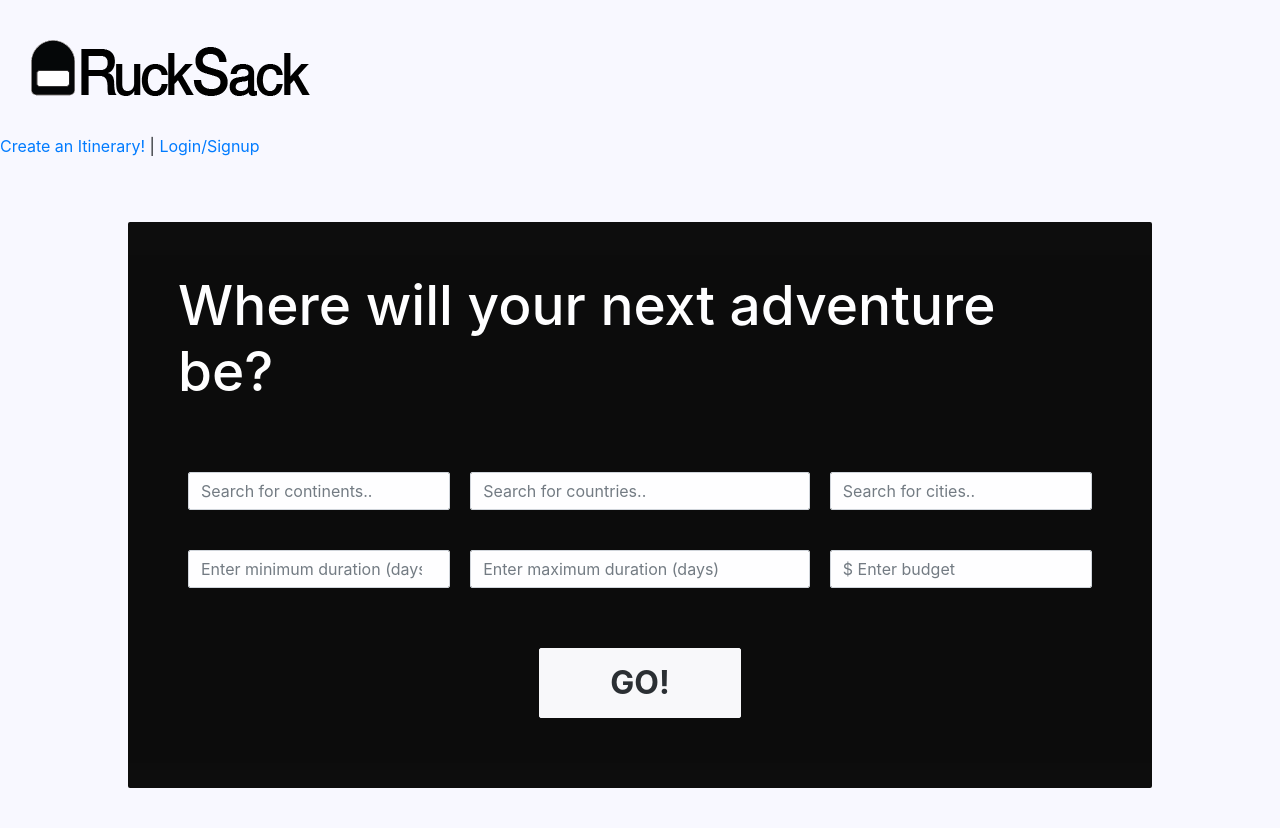
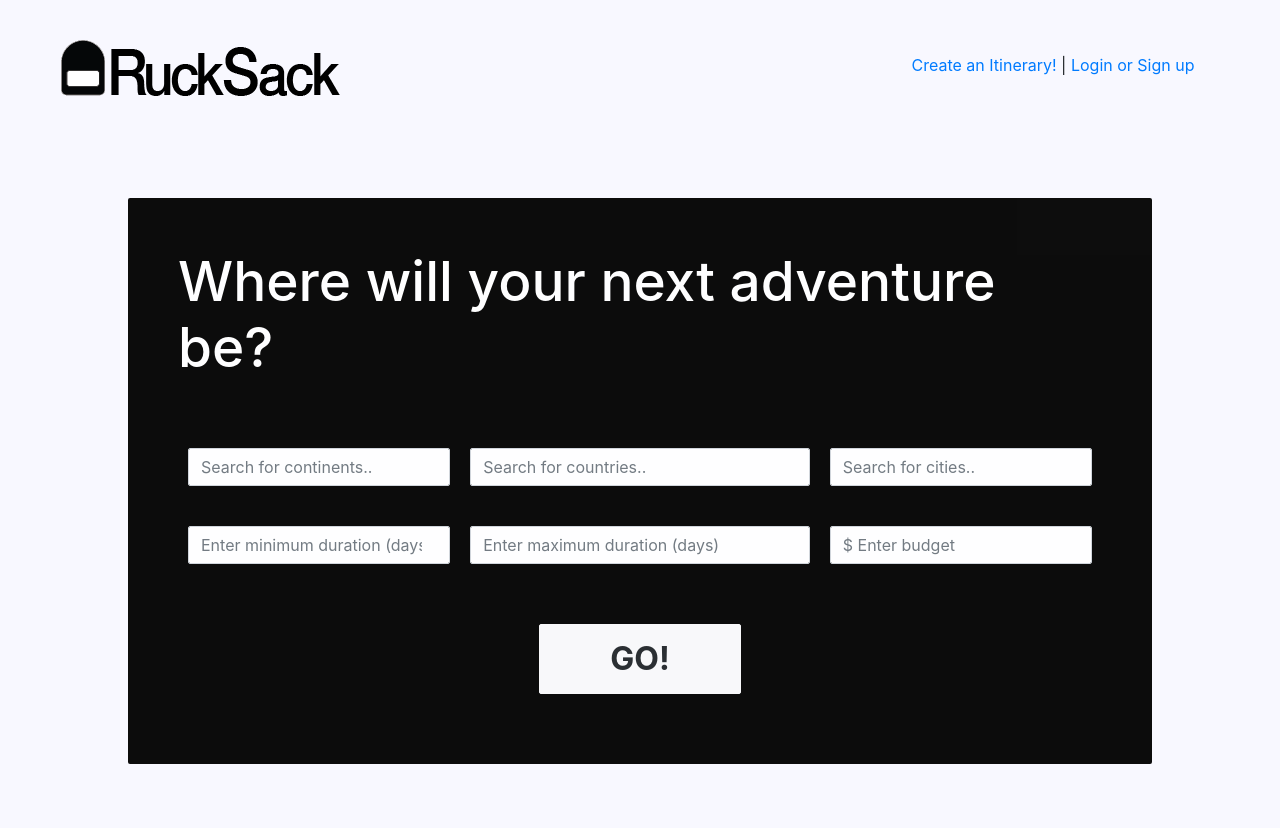
Before and after one commit to HojinPark-happy/RuckSack, a Django app: page / in a window 1280 px wide. Shown: the top 828 px of the page. After the commit the page ends 764 px from the top, so only its background shows below. Run offline with Django 3.2, Linux system fonts and the light colour scheme; data that the repository does not hold is empty; some libraries are stand-ins or nearby versions.

Commit message:
Committing latest changes

```diff
--- a/RuckSackApp/views.py
+++ b/RuckSackApp/views.py
@@ -22,4 +22,7 @@ def view_home_page(request):
         continentData,
         countryData,
         cityData]
+
+
+
     return render(request, 'home_page.html', {'context': context})
--- a/static/css/styles.css
+++ b/static/css/styles.css
@@ -36,3 +36,17 @@ button {
     padding: 10px 10px 0px 10px;
     height: 30%;
 }
+
+.col-sm-12 {
+    display: inline-block !important;
+    white-space: nowrap;
+}
+
+.col-sm-6 {
+    display: inline-block !important;
+    white-space: nowrap;
+}
+
+.login-block {
+    padding: 0px 75px 0 0;
+}
--- a/templates/home_page.html
+++ b/templates/home_page.html
@@ -2,10 +2,11 @@
 
 {% block content %}
     {%  load static %}
-    <img class="logo" src="{% static "img/logo_name_0_5.png" %}" alt="Logo">
-    <div class="login_info">
-        <a href="">Create an Itinerary!</a> | <a href="">Login/Signup</a>
+    <div class="col-sm-12">
+        <div class="col-sm-6"><img class="logo" src="{% static "img/logo_name_0_5.png" %}" alt="Logo"></div>
+        <div class="col-sm-6 login-block" align="right"><a href="">Create an Itinerary!</a> | <a href="">Login or Sign up</a></div>
     </div>
+
     <div id="bigdiv" class="align-self-center">
         <h2 class="justify-content-center align-items-center">Where will your next adventure be?</h2><br>
         <!-- 6 blocks for entering input -->
@@ -15,13 +16,13 @@
                     <div class="form-group">
                         <tr>
                             <td>
-                                <input type="text" id="continent" class="form-control" placeholder="Search for continents.." size="34%">
+                                <input type="text" id="continent-tags" class="form-control" placeholder="Search for continents.." size="34%">
                             </td>
                             <td>
-                                <input type="text" id="country" class="form-control" placeholder="Search for countries.." size="34%">
+                                <input type="text" id="country-tags" class="form-control" placeholder="Search for countries.." size="34%">
                             </td>
                             <td>
-                                <input type="text" id="city" class="form-control" placeholder="Search for cities.." size="34%">
+                                <input type="text" id="city-tags" class="form-control" placeholder="Search for cities.." size="34%">
                             </td>
                         </tr>
                         <tr>
@@ -32,7 +33,7 @@
                                 <input type="number" id="max_duration" class="form-control" placeholder="Enter maximum duration (days)" min="1" size="34%">
                             </td>
                             <td>
-                                <input type="number" id="city" class="form-control" placeholder="$ Enter budget" size="34%">
+                                <input type="number" id="budget" class="form-control" placeholder="$ Enter budget" size="34%">
                             </td>
                         </tr>
                         <tr>
```
